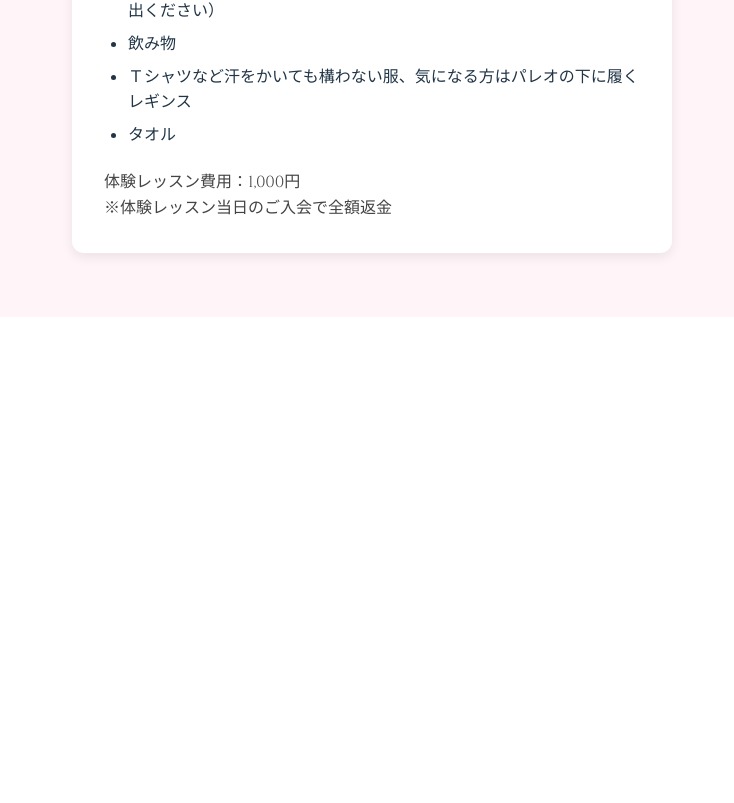
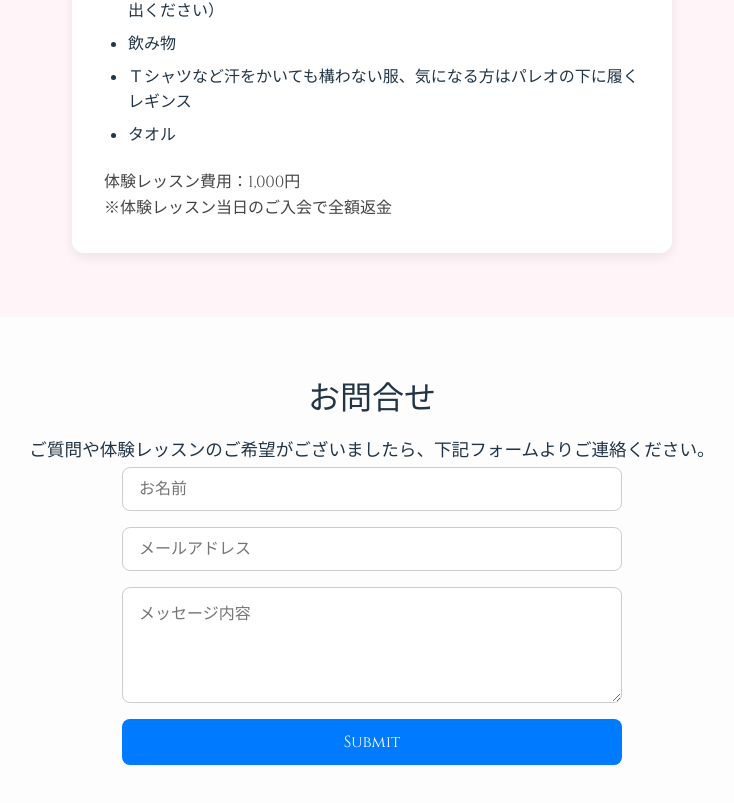
Before and after one commit to kthom123/tahitian-dance-site, a React (Vite) app in the folder client/: page / in a window 1280 px wide. Shown: the part 3535-4338 px from the top of the page, without its empty margins (268-1002 px from the left). Before the commit the page ends 3852 px from the top, so only its background shows below. Built offline with nearby package versions, Linux system fonts and the light colour scheme.

Commit message:
Added Contact Lesson section

```diff
--- a/client/src/App.jsx
+++ b/client/src/App.jsx
@@ -7,7 +7,7 @@ import ClassDetails from "./components/ClassDetails";
 import Instructor from './components/Instructor';
 import Events from './components/Events';
 import TrialLesson from './components/TrialLesson';
-
+import Contact from './components/Contact';
 
 import './App.css';
 
@@ -32,6 +32,7 @@ function App() {
       <Instructor />
       <Events />
       <TrialLesson />
+      <Contact />
     </div>
   );
 }
--- a/client/src/components/Contact.css
+++ b/client/src/components/Contact.css
@@ -0,0 +1,49 @@
+.contact-section {
+  padding: 4rem 2rem;
+  background-color: #fdfdfd;
+  text-align: center;
+  font-family: 'Cinzel', serif;
+}
+
+.contact-title {
+  font-size: 2rem;
+  margin-bottom: 1rem;
+}
+
+.contact-description {
+  font-size: 1.1rem;
+  margin-bottom: 2rem;
+  max-width: 700px;
+  margin: 0 auto;
+  line-height: 1.8;
+}
+
+.contact-form {
+  max-width: 500px;
+  margin: 0 auto;
+  display: flex;
+  flex-direction: column;
+  gap: 1rem;
+}
+
+.contact-form input,
+.contact-form textarea {
+  padding: 0.75rem 1rem;
+  font-size: 1rem;
+  border: 1px solid #ccc;
+  border-radius: 8px;
+}
+
+.contact-form button {
+  padding: 0.75rem;
+  font-size: 1rem;
+  background-color: #007bff;
+  color: white;
+  border: none;
+  border-radius: 8px;
+  transition: background-color 0.3s ease;
+}
+
+.contact-form button:hover {
+  background-color: #0056b3;
+}
--- a/client/src/components/Contact.jsx
+++ b/client/src/components/Contact.jsx
@@ -0,0 +1,51 @@
+import React, { useState } from "react";
+import "./Contact.css";
+
+function Contact() {
+  const [status, setStatus] = useState("Submit");
+
+  const handleSubmit = async (e) => {
+    e.preventDefault();
+    setStatus("Sending...");
+    const { name, email, message } = e.target.elements;
+    let details = {
+      name: name.value,
+      email: email.value,
+      message: message.value,
+    };
+
+    const response = await fetch("https://formspree.io/f/yourFormId", {
+      method: "POST",
+      headers: {
+        "Content-Type": "application/json",
+      },
+      body: JSON.stringify(details),
+    });
+
+    setStatus("Submit");
+    if (response.ok) {
+      alert("メッセージが送信されました。ありがとうございます！");
+      e.target.reset();
+    } else {
+      alert("送信に失敗しました。後でもう一度お試しください。");
+    }
+  };
+
+  return (
+    <section className="contact-section" id="contact">
+      <h2 className="contact-title">お問合せ</h2>
+      <p className="contact-description">
+        ご質問や体験レッスンのご希望がございましたら、下記フォームよりご連絡ください。
+      </p>
+
+      <form onSubmit={handleSubmit} className="contact-form">
+        <input type="text" name="name" placeholder="お名前" required />
+        <input type="email" name="email" placeholder="メールアドレス" required />
+        <textarea name="message" placeholder="メッセージ内容" rows="5" required />
+        <button type="submit">{status}</button>
+      </form>
+    </section>
+  );
+}
+
+export default Contact;
```
